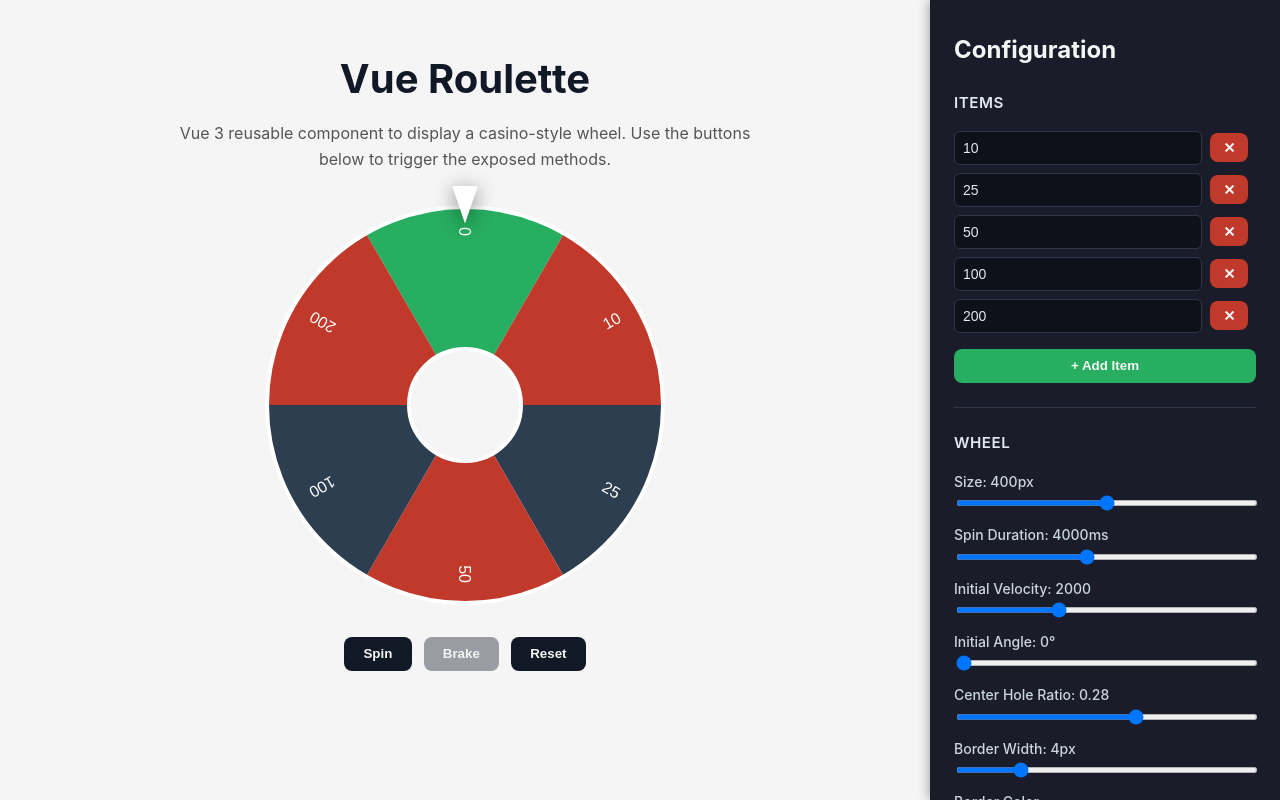
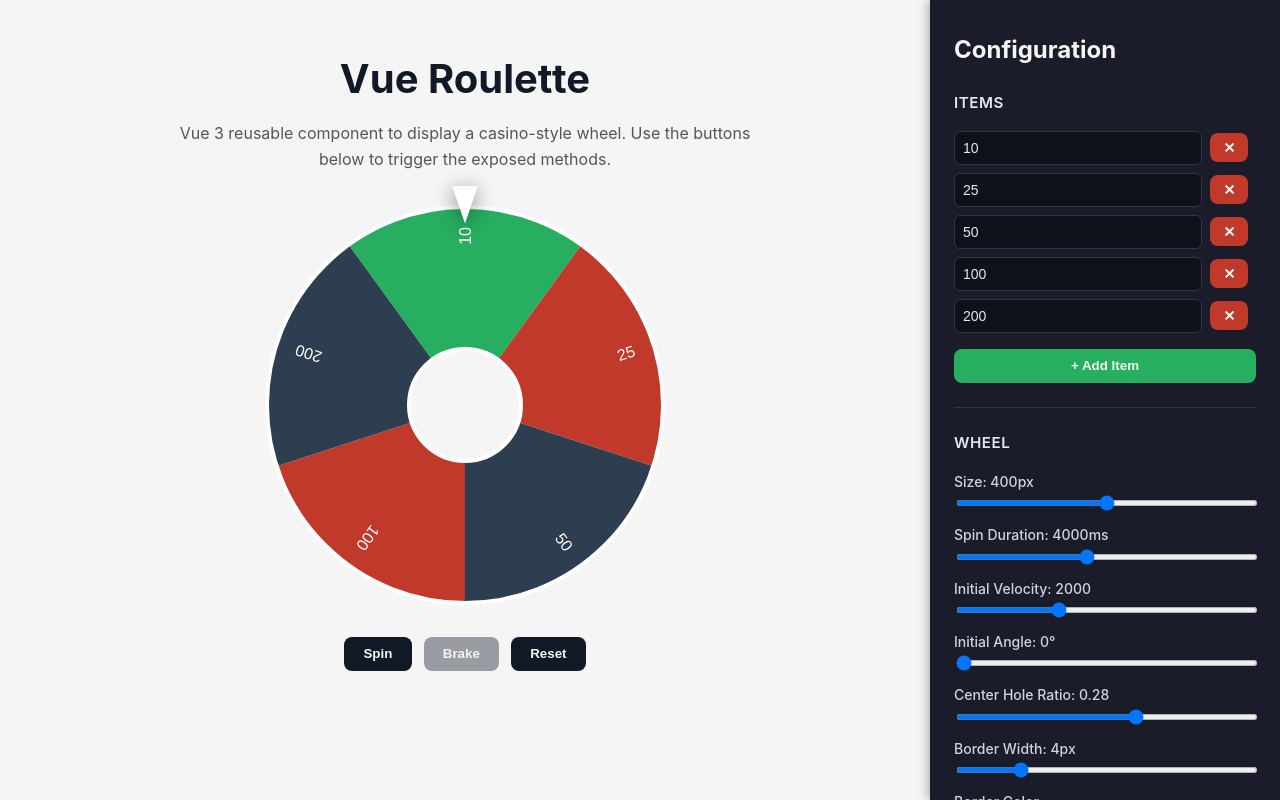
Before and after one commit to AurelBdl/vue-roulette, a Vue app: page / in a window 1280 px wide. Built offline with nearby package versions, Linux system fonts and the light colour scheme.

Commit message:
Fix: odd number of items result in a green "0"

```diff
--- a/src/components/VueRoulette.vue
+++ b/src/components/VueRoulette.vue
@@ -153,22 +153,22 @@ const pointerBaseStyle = computed(() => {
 })
 
 const normalizedItems = computed<NormalizedItem[]>(() => {
-  const includeGreen = !props.useColor && props.items.length % 2 === 1
-  const baseItems: RouletteItem[] = includeGreen
-    ? [{ label: '0', value: '0', color: greenColor }, ...props.items]
-    : [...props.items]
+  const shouldGreenFirst = !props.useColor && props.items.length % 2 === 1
 
-  return baseItems.map((item, index) => {
+  return props.items.map((item, index) => {
     if (props.useColor) {
       const paletteIndex = fallbackPalette.length ? index % fallbackPalette.length : 0
       const fallbackColor = fallbackPalette[paletteIndex] ?? '#ffffff'
       const color: string = item.color ?? fallbackColor
       return { label: item.label, value: item.value, color } as NormalizedItem
     }
-    if (includeGreen && index === 0) {
+    // Si nombre impair et pas useColor, le premier élément est vert
+    if (shouldGreenFirst && index === 0) {
       return { label: item.label, value: item.value, color: greenColor } as NormalizedItem
     }
-    const offset = includeGreen ? index - 1 : index
+    // Pour les autres éléments, alterner rouge/noir
+    // Si premier est vert, on commence à 0 pour avoir rouge en index 1
+    const offset = shouldGreenFirst ? index - 1 : index
     const color: string = offset % 2 === 0 ? redColor : blackColor
     return { label: item.label, value: item.value, color } as NormalizedItem
   })
```
